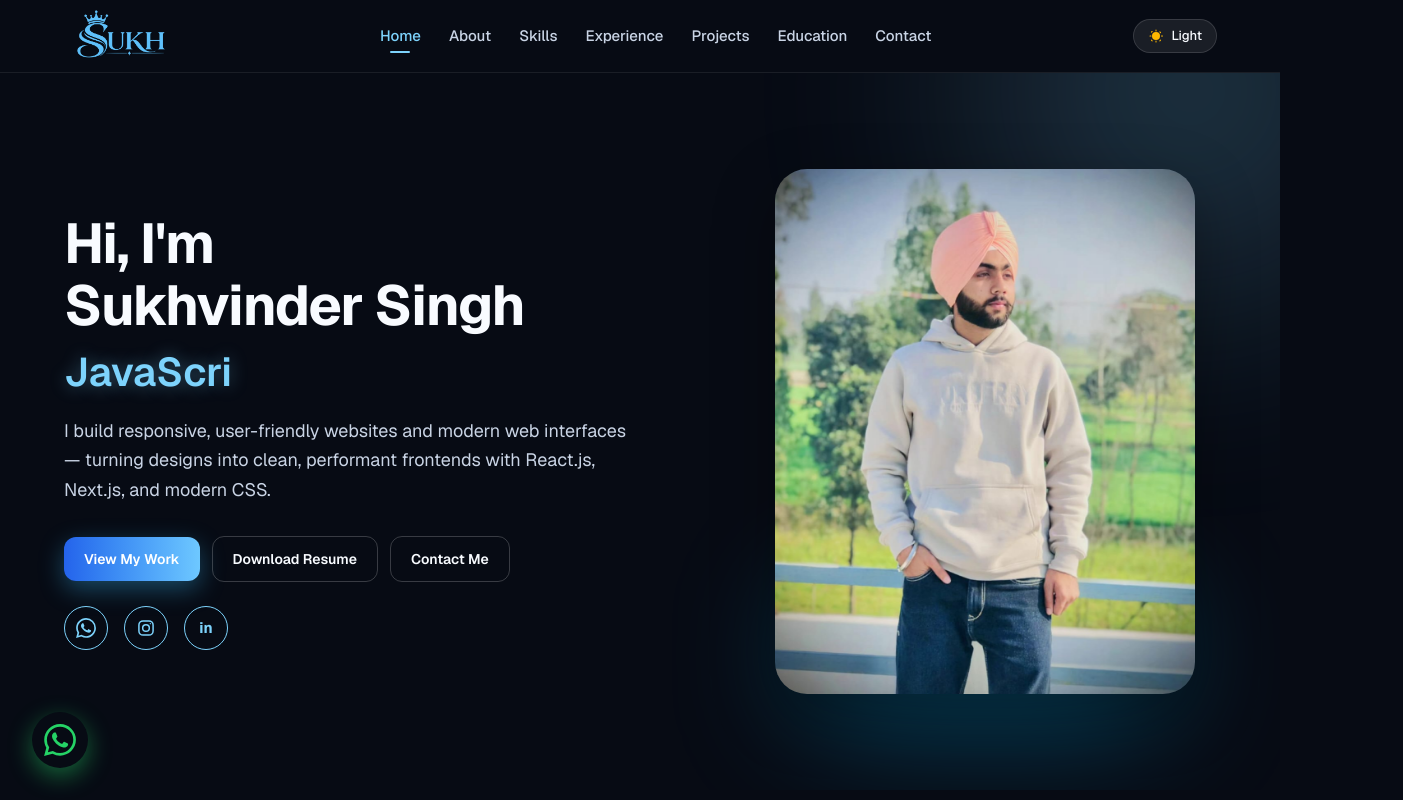
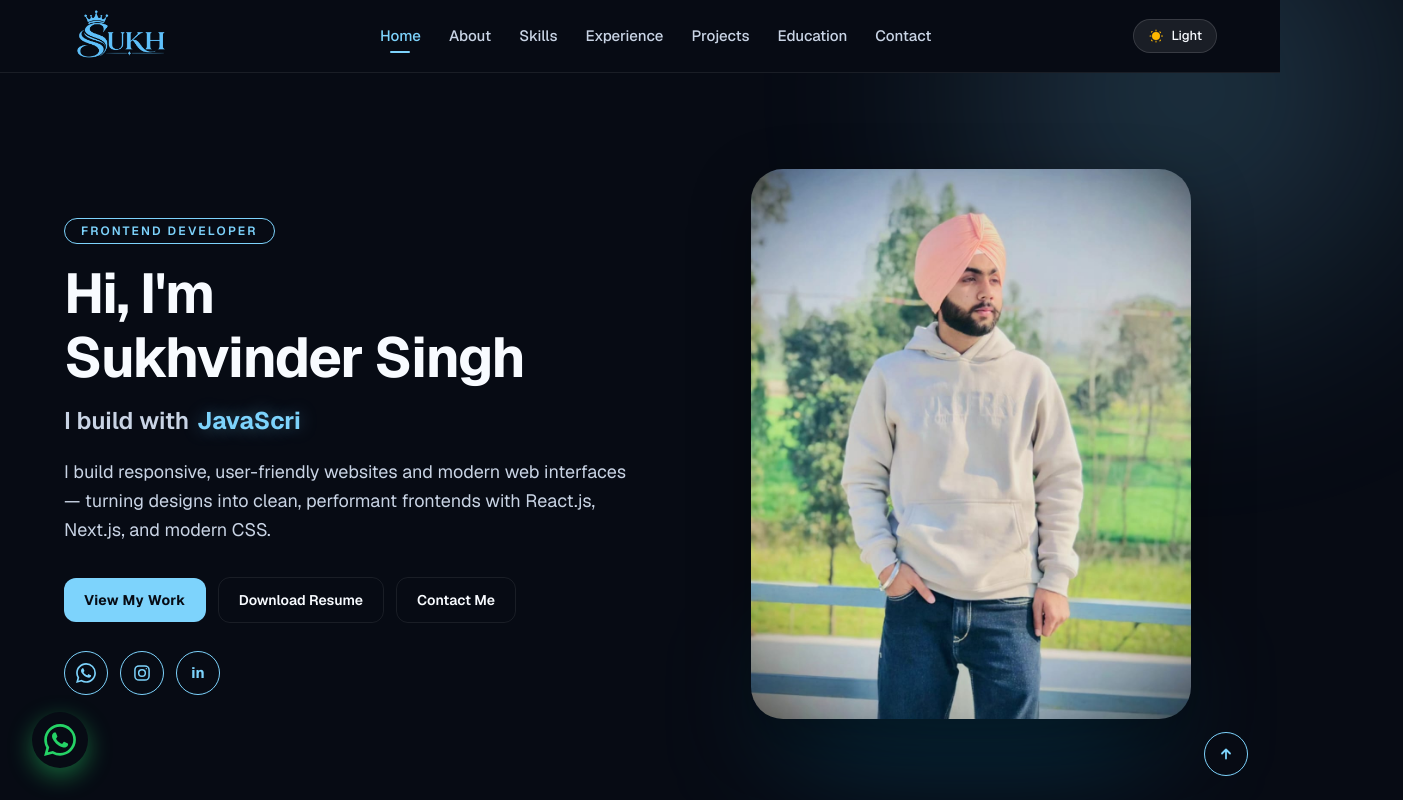
Before and after one commit to sukhvinder200511-dotcom/Sukhvinder-Portfolio, a Next.js app: page / in a window 1280 px wide. Shown: the top 800 px of the page, 1403 px wide, since content can reach past the window. Built offline with nearby package versions, Linux system fonts and the light colour scheme.

Commit message:
Initial commit

```diff
--- a/app/components/Baaner.tsx
+++ b/app/components/Baaner.tsx
@@ -13,16 +13,23 @@ export default function Baaner() {
   return (
     <section
       id="home"
-      className="relative isolate overflow-hidden px-4 py-16 sm:px-8 lg:px-16 lg:py-24"
+      className="relative isolate px-4 py-16 sm:px-8 lg:px-16 lg:py-24"
     >
-      <div className="relative mx-auto grid max-w-[1400px] items-center gap-12 lg:grid-cols-[1.15fr_0.85fr] lg:gap-16">
+      <div className="relative mx-auto grid max-w-[1400px] items-center gap-10 lg:grid-cols-[1.1fr_0.9fr] lg:gap-16">
         <div data-reveal className="reveal">
-          <h1 className="text-4xl font-bold tracking-tight text-[var(--text)] sm:text-5xl lg:text-[56px] lg:leading-[1.1]">
-            Hi, I&apos;m <br></br> Sukhvinder Singh
+          <span className="inline-flex rounded-full border border-[var(--accent)] px-4 py-1 text-xs font-semibold tracking-[0.18em] text-[var(--accent)]">
+            FRONTEND DEVELOPER
+          </span>
+
+          <h1 className="mt-5 text-4xl font-bold tracking-tight text-[var(--text)] sm:text-5xl lg:text-[56px] lg:leading-[1.08]">
+            Hi, I&apos;m
+            <span className="mt-1 block">Sukhvinder Singh</span>
           </h1>
 
-
-          <Typewriter />
+          <p className="mt-4 flex flex-wrap items-baseline gap-x-2 text-xl font-semibold sm:text-2xl">
+            <span className="text-[var(--muted)]">I build with</span>
+            <Typewriter />
+          </p>
 
           <p className="mt-5 max-w-xl text-base leading-relaxed text-[var(--muted)] sm:text-lg">
             I build responsive, user-friendly websites and modern web interfaces
@@ -33,27 +40,26 @@ export default function Baaner() {
           <div className="mt-8 flex flex-wrap items-center gap-3">
             <a
               href="#projects"
-              className="btn-pop inline-flex items-center rounded-xl bg-gradient-to-r from-[#2563eb] to-[#6ec8ff] px-5 py-3 text-sm font-semibold text-white shadow-[0_8px_24px_rgba(56,189,248,0.35)] hover:brightness-110"
+              className="btn-pop inline-flex items-center rounded-xl bg-[var(--accent)] px-5 py-3 text-sm font-bold tracking-wide text-[#070b14] hover:brightness-110"
             >
               View My Work
             </a>
             <a
               href="/resume.pdf"
               download
-              className="btn-pop inline-flex items-center rounded-xl border border-black/15 bg-transparent px-5 py-3 text-sm font-semibold text-[var(--text)] hover:bg-black/5 dark:border-white/20 dark:hover:bg-white/10"
+              className="btn-pop inline-flex items-center rounded-xl border border-[var(--header-border)] px-5 py-3 text-sm font-semibold text-[var(--text)] hover:border-[var(--accent)] hover:text-[var(--accent)]"
             >
               Download Resume
             </a>
             <a
               href="#contact"
-              className="btn-pop inline-flex items-center rounded-xl border border-black/15 bg-transparent px-5 py-3 text-sm font-semibold text-[var(--text)] hover:bg-black/5 dark:border-white/20 dark:hover:bg-white/10"
+              className="btn-pop inline-flex items-center rounded-xl border border-[var(--header-border)] px-5 py-3 text-sm font-semibold text-[var(--text)] hover:border-[var(--accent)] hover:text-[var(--accent)]"
             >
               Contact Me
             </a>
           </div>
 
-
-          <div className="mt-6 flex items-center gap-4">
+          <div className="mt-7 flex items-center gap-3">
             {SOCIALS.map((social) => (
               <a
                 key={social.label}
@@ -69,9 +75,12 @@ export default function Baaner() {
           </div>
         </div>
 
-        <div data-reveal className="reveal reveal-right relative mx-auto w-full max-w-[420px]" style={{ ["--delay" as string]: "0.18s" }}>
-          <div className="absolute -bottom-6 left-6 right-6 h-32 rounded-full bg-sky-400/30 blur-3xl dark:bg-sky-400/40" />
-
+        <div
+          data-reveal
+          className="reveal reveal-right relative mx-auto w-full max-w-[440px] pb-6 lg:justify-self-end"
+          style={{ ["--delay" as string]: "0.18s" }}
+        >
+          <div className="absolute -bottom-2 left-8 right-8 h-24 rounded-full bg-sky-400/25 blur-3xl" />
           <div className="img-zoom relative overflow-hidden rounded-[32px] shadow-[0_20px_60px_rgba(0,0,0,0.35)]">
             <div className="relative aspect-[4/5] w-full">
               <Image
@@ -80,7 +89,7 @@ export default function Baaner() {
                 fill
                 priority
                 className="object-cover object-[center_20%]"
-                sizes="(max-width: 1024px) 420px, 420px"
+                sizes="(max-width: 1024px) 420px, 440px"
               />
             </div>
           </div>
@@ -103,10 +112,3 @@ function InstagramIcon() {
 function LinkedInIcon() {
   return <span className="text-[15px] font-bold leading-none">in</span>;
 }
-function GitHubIcon() {
-  return (
-    <svg viewBox="0 0 24 24" className="h-5 w-5" fill="currentColor" aria-hidden>
-      <path d="M12 2a10 10 0 0 0-3.2 19.5c.5.1.7-.2.7-.5v-1.7c-2.8.6-3.4-1.2-3.4-1.2-.4-1.1-1-1.4-1-1.4-.9-.6.1-.6.1-.6 1 .1 1.5 1 1.5 1 .9 1.5 2.3 1.1 2.9.8.1-.6.3-1.1.6-1.3-2.2-.3-4.6-1.1-4.6-5a3.9 3.9 0 0 1 1-2.7 3.6 3.6 0 0 1 .1-2.6s.8-.3 2.7 1a9.3 9.3 0 0 1 5 0c1.9-1.3 2.7-1 2.7-1a3.6 3.6 0 0 1 .1 2.6 3.9 3.9 0 0 1 1 2.7c0 3.9-2.3 4.7-4.6 5 .4.3.7.9.7 1.9v2.8c0 .3.2.6.7.5A10 10 0 0 0 12 2Z" />
-    </svg>
-  );
-}
--- a/app/components/Footer.tsx
+++ b/app/components/Footer.tsx
@@ -103,7 +103,7 @@ export default function Footer() {
       <a
         href="#home"
         aria-label="Back to top"
-        className="absolute right-4 bottom-6 inline-flex h-11 w-11 items-center justify-center rounded-full border border-[var(--accent)] text-[var(--accent)] transition hover:bg-[var(--accent)] hover:text-[#070b14] sm:right-8"
+        className="fixed right-5 bottom-6 z-50 inline-flex h-11 w-11 items-center justify-center rounded-full border border-[var(--accent)] bg-[var(--bg)] text-[var(--accent)] transition hover:bg-[var(--accent)] hover:text-[#070b14] sm:right-8"
       >
         <TopIcon />
       </a>
--- a/app/components/Typewriter.tsx
+++ b/app/components/Typewriter.tsx
@@ -50,11 +50,11 @@ export default function Typewriter() {
   }, [text, deleting, index]);
 
   return (
-    <p className="typewriter" aria-live="polite">
+    <span className="typewriter" aria-live="polite">
       {text}
       <span className="typewriter-cursor" aria-hidden>
         |
       </span>
-    </p>
+    </span>
   );
 }
--- a/app/globals.css
+++ b/app/globals.css
@@ -42,11 +42,35 @@ html,
 body {
   background: var(--bg);
   color: var(--text);
-  overflow-x: hidden;
 }
 
 html {
   scroll-behavior: smooth;
+  overflow-x: hidden;
+  scrollbar-width: thin;
+  scrollbar-color: color-mix(in srgb, var(--text) 28%, transparent) var(--bg);
+}
+
+html::-webkit-scrollbar {
+  width: 10px;
+}
+
+html::-webkit-scrollbar-track {
+  background: var(--bg);
+}
+
+html::-webkit-scrollbar-thumb {
+  background: color-mix(in srgb, var(--text) 22%, transparent);
+  border: 2px solid var(--bg);
+  border-radius: 999px;
+}
+
+html::-webkit-scrollbar-thumb:hover {
+  background: color-mix(in srgb, var(--accent) 50%, transparent);
+}
+
+html::-webkit-scrollbar-corner {
+  background: var(--bg);
 }
 
 body {
@@ -86,12 +110,11 @@ html:has(#theme-toggle:checked) .theme-light-label {
 }
 
 .typewriter {
-  display: block;
-  margin-top: 0.75rem;
+  display: inline-block;
+  min-width: 11ch;
   min-height: 1.2em;
   color: var(--accent);
-  font-size: clamp(1.5rem, 4.5vw, 2.5rem);
-  font-weight: 600;
+  font-weight: 700;
   letter-spacing: normal;
   line-height: 1.2;
   white-space: nowrap;
```
